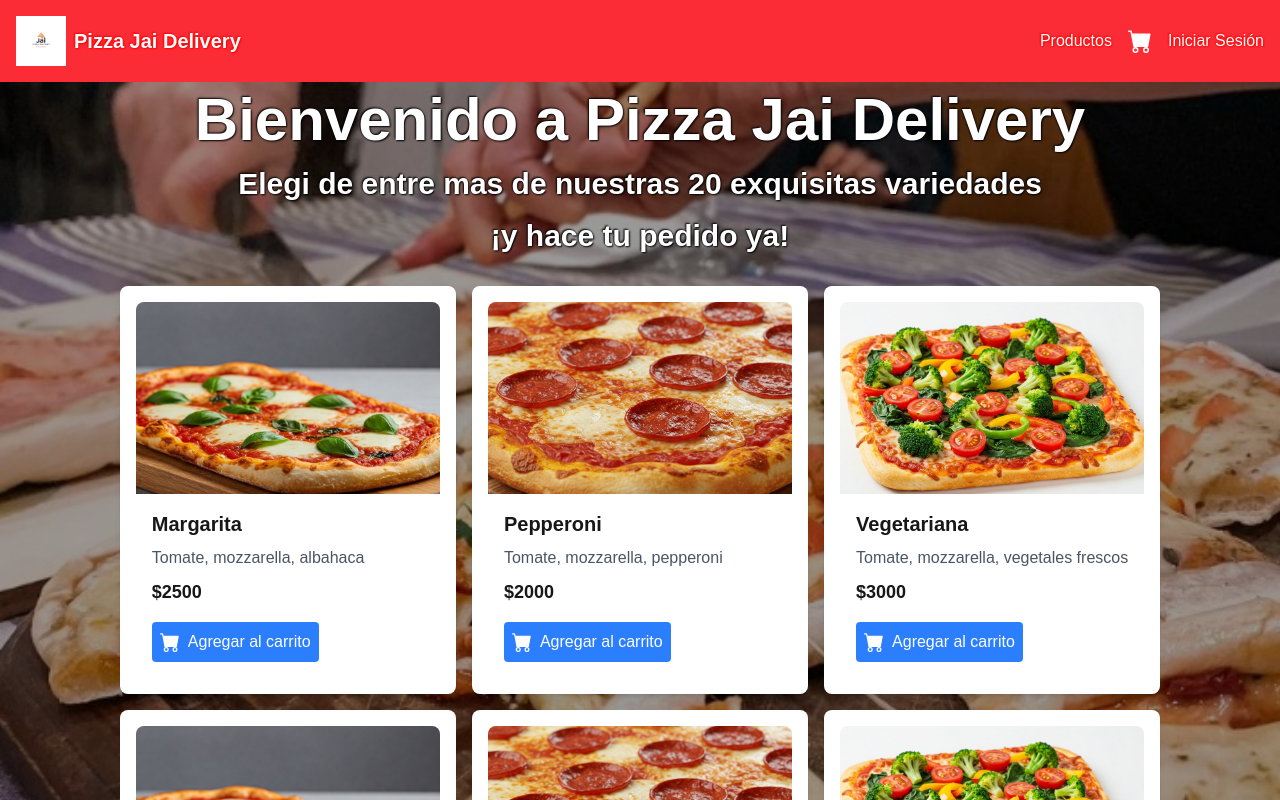
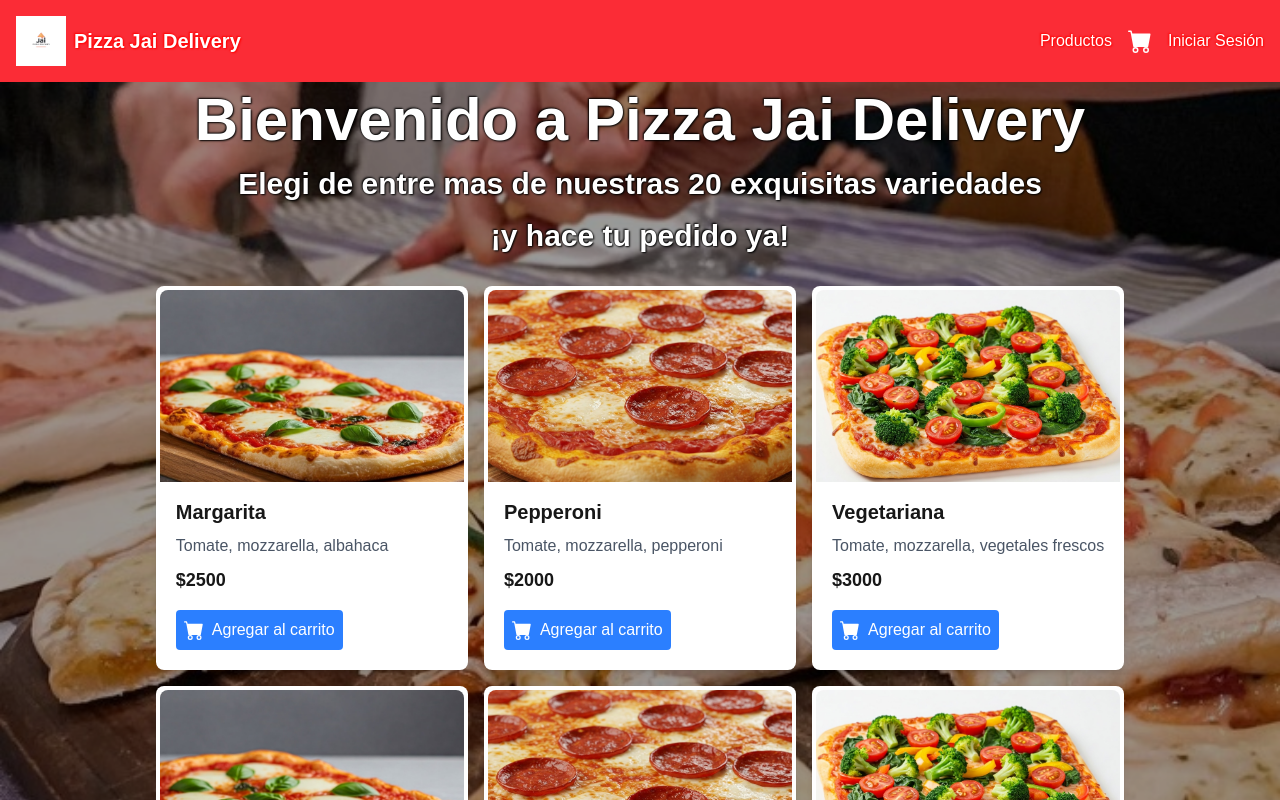
Before and after one commit to Sebas202070/PizzaJaiDelivery, a Next.js app: page / in a window 1280 px wide. Shown: the top 800 px of the page. Built offline with nearby package versions, Linux system fonts and the light colour scheme; no server answers.

Commit message:
CardsPadding

```diff
--- a/components/PizzaCard.js
+++ b/components/PizzaCard.js
@@ -3,7 +3,7 @@ import { BsCartFill } from 'react-icons/bs';
 
 const PizzaCard = ({ pizza }) => {
   return (
-    <div className="bg-white rounded-lg p-4 flex flex-col items-center shadow-md hover:shadow-lg transition-shadow duration-300">
+    <div className="bg-white rounded-lg p-1 flex flex-col items-center shadow-md hover:shadow-lg transition-shadow duration-300">
       <div className="w-full h-48 relative"> {/* Contenedor con dimensiones fijas */}
         <Image
           src={pizza.image}
```
